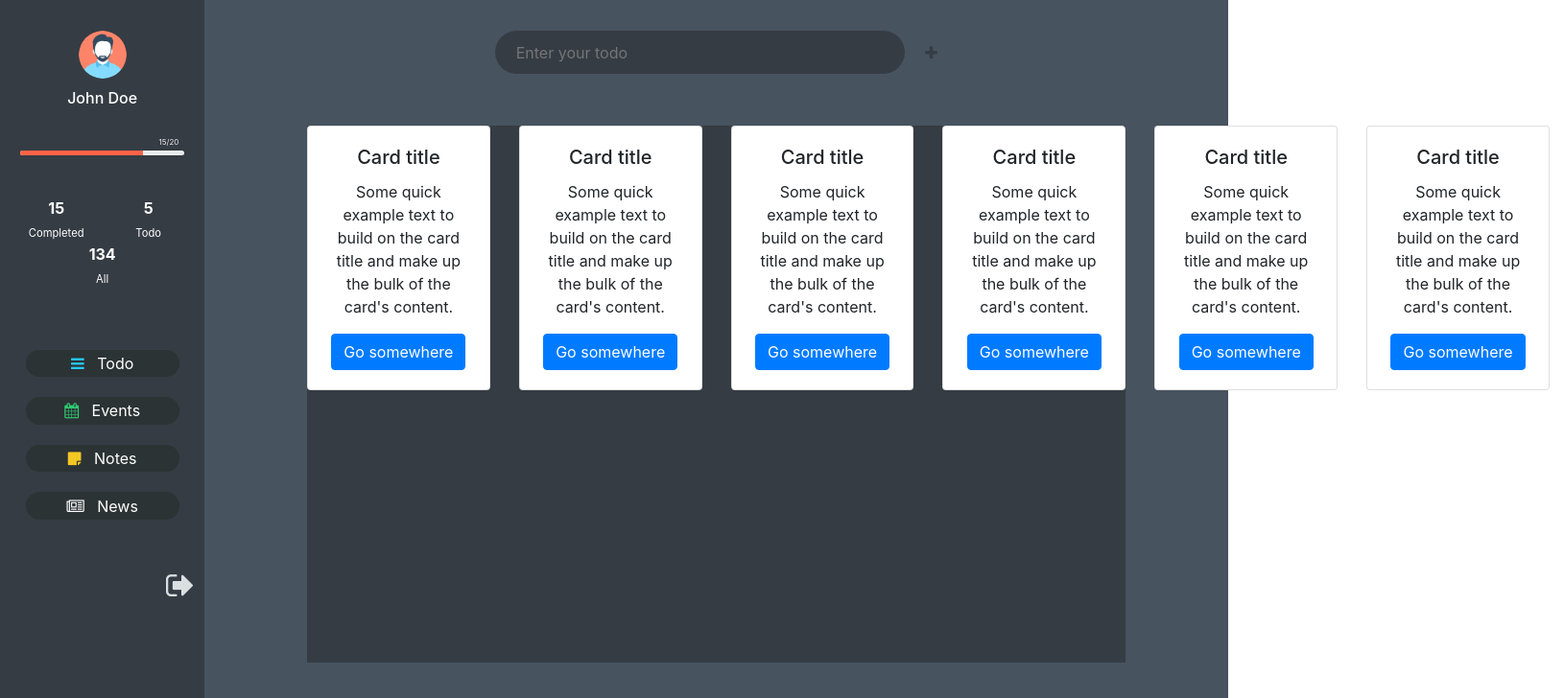
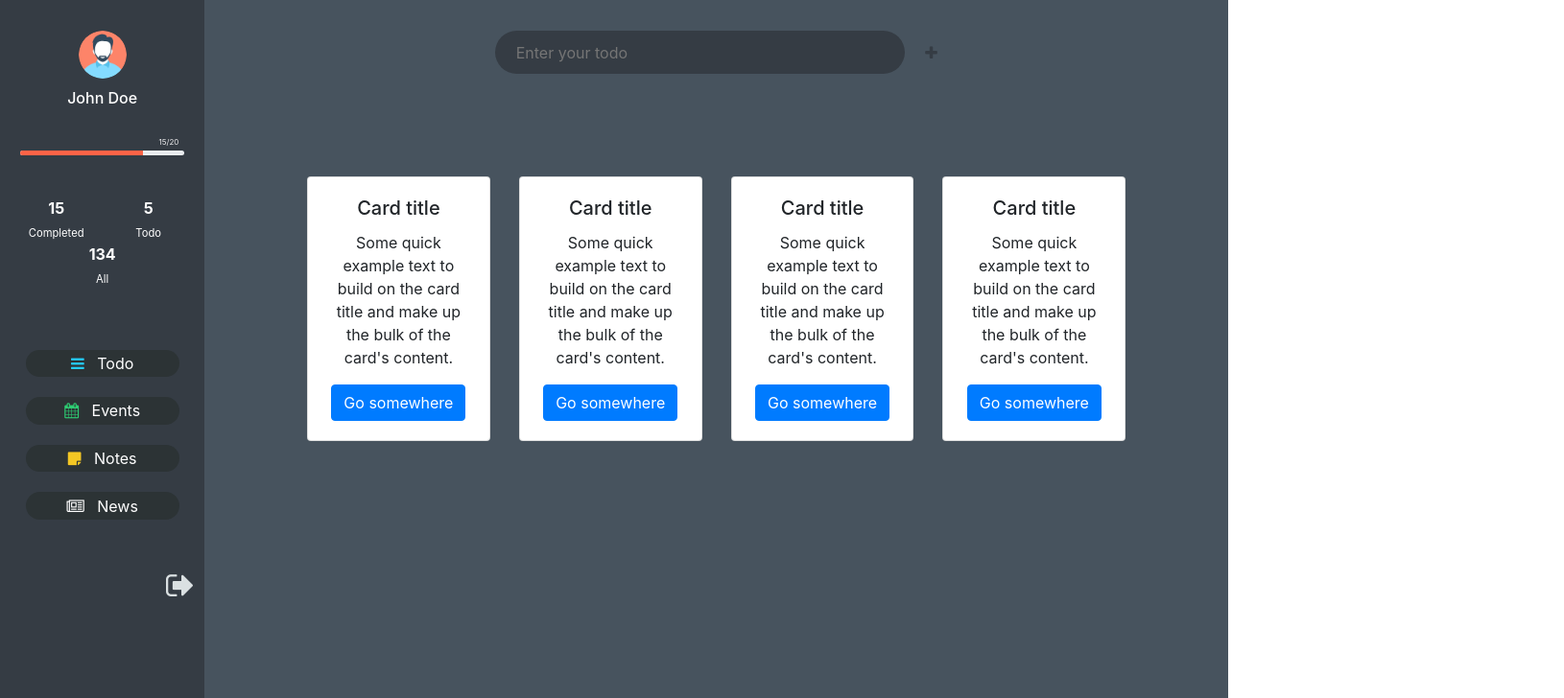
Before and after one commit to Gokul-ramalingam/Taskist, an Angular app: page /todo in a window 1280 px wide. Shown: the top 728 px of the page at 96% size, 1630 px wide, since content can reach past the window. Built offline with nearby package versions, Linux system fonts and the light colour scheme.

Commit message:
Update in todo component

```diff
--- a/src/app/todo/todo.component.css
+++ b/src/app/todo/todo.component.css
@@ -33,8 +33,19 @@ color: #ffffff;
 
 .list{
     background-color: #ffffff;
-    height: 70%;
+    height: 50%;
     width: 80%;
-    margin: 5%  10% 3% 10%;
-    background-color: #353C44;
+    margin: 10%  10% 3% 10%;
+    /* background-color: #353C44; */
+    background-color: transparent;
+    overflow-x: scroll;
 }
+
+::-webkit-scrollbar {
+    display: none;
+}
+
+.disable-scrollbars {
+    scrollbar-width: none; /* Firefox */
+    -ms-overflow-style: none;  /* IE 10+ */
+  }
```
